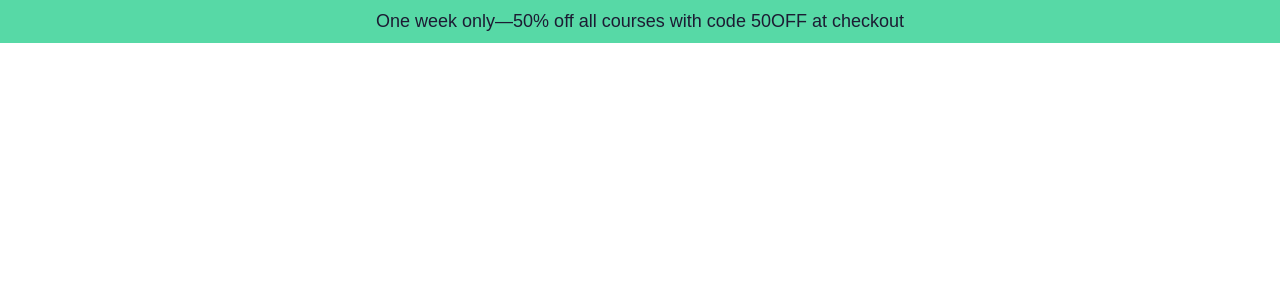
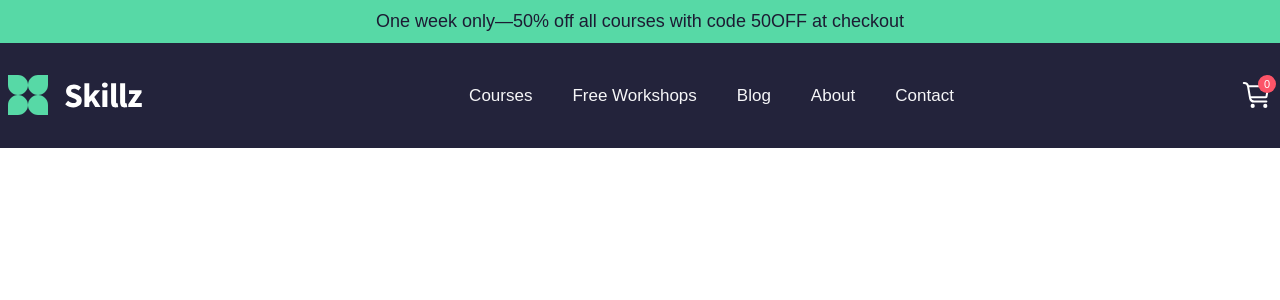
Before and after one commit to uzregxurshid/albisonintern, a React (Create React App) app: page / in a window 1280 px wide. Shown: the top 300 px of the page. Built offline with nearby package versions, Linux system fonts and the light colour scheme; the HTML template or start-up script is replaced by a standard one.

Commit message:
git add .

```diff
--- a/src/components/header.jsx
+++ b/src/components/header.jsx
@@ -1,9 +1,113 @@
+import Logo from '../assets/images/header/logo.svg';
+import Cart from '../assets/images/header/cart.svg';
+import { useRef, useState } from 'react';
 const Header = () => {
+  const styles = {
+    header: "header bg-mainbgblack",
+    container: "container max-w-[1308px] mx-auto",
+    header__container: "header__container flex justify-between items-center pt-[30px] pb-[31px] w1320: px-2",
+    header__logo: "header__logo block",
+    header__link: "header__logo-link",
+    header__logo_img: "header__logo-img md:w-100",
+    header__nav: "header__nav block md:hidden md:w-screen md:h-screen md:bg-mainbgblack md:absolute md:top-0 md:left-0 md:flex md:pt-40 md:justify-center  md:z-[20]",
+    header__nav_list: "header__nav-list flex text-maintextwhite font-normal text-[17px] leading-[27px] first:ml-0 md:flex-col",
+    header__nav_item: "header__nav-item ml-10 md:text-center md:ml-0",
+    header__nav_link: "header__nav-link",
+    header__btn: "header__btn relative",
+    header__btn_img: "header__btn-img",
+    header__btn_badge: "header__btn-badge w-[18px] h-[18px] rounded-full bg-[#FC5468] absolute flex items-center justify-center text-[11px] leading-[18px] font-normal text-[#fff] top-[-4px] right-[-4px]",
+    header__burger_span1: "w-5 h-0.5 block bg-maintextwhite transform duration-500",
+    header__burger_span2: "w-5 h-0.5 block bg-maintextwhite mt-1.5 transform duration-500",
+    header__btns: "header__buttons flex items-center",
+
+  }
+
+  const [toggle, setToggle] = useState({
+    isOpen: false,
+    header__hamburger: "header__hamburger hidden md:block relative ml-4",
+    header__burger_span1: "w-5 h-0.5 block bg-maintextwhite transform duration-500",
+    header__burger_span2: "w-5 h-0.5 block bg-maintextwhite mt-1.5 transform duration-500",
+    header__burger_span3: "w-5 h-0.5 block bg-maintextwhite mt-1.5 transform duration-500",
+  });
+
+  const navRef = useRef();
+
+  const handleToggle = () => {
+    navRef.current.classList.toggle('md:hidden');
+    if (!toggle.isOpen) {
+      setToggle({
+        isOpen: !toggle.isOpen,
+        header__hamburger: "header__hamburger hidden md:block relative ml-4 py-2",
+        header__burger_span1: "w-5 h-0.5 bg-maintextwhite block transform duration-500 rotate-45",
+        header__burger_span2: "hidden",
+        header__burger_span3: "w-5 h-0.5 bg-maintextwhite block transform duration-500 -rotate-45 -translate-y-0.5"
+      });
+    }
+    else {
+      setToggle({
+        isOpen: false,
+        header__hamburger: "header__hamburger hidden md:block relative ml-4",
+        header__burger_span1: "w-5 h-0.5 block bg-maintextwhite transform duration-500",
+        header__burger_span2: "w-5 h-0.5 block bg-maintextwhite mt-1.5 transform duration-500",
+        header__burger_span3: "w-5 h-0.5 block bg-maintextwhite mt-1.5 transform duration-500",
+      });
+    }
+  }
+
+
+
+
+
   return (
-    <div className="header">
-      <div className="container max-w-[1308px] mx-auto">
-        <div className="header__container">
+    <div className={styles.header}>
+      <div className={styles.container}>
+        <div className={styles.header__container}>
+          <div className={styles.header__logo}>
+            <a className={styles.header__link} href="/">
+              <img className={styles.header__logo_img} src={Logo} alt="logo" />
+            </a>
+          </div>
 
+          <div className={styles.header__nav} onClick={handleToggle} ref={navRef}>
+            <ul className={styles.header__nav_list}>
+              <li className={styles.header__nav_item}>
+                <a className={styles.header__nav_link} href="/">
+                  Courses
+                </a>
+              </li>
+              <li className={styles.header__nav_item}>
+                <a className={styles.header__nav_link} href="/">
+                  Free Workshops
+                </a>
+              </li>
+              <li className={styles.header__nav_item}>
+                <a className={styles.header__nav_link} href="/">
+                  Blog
+                </a>
+              </li>
+              <li className={styles.header__nav_item}>
+                <a className={styles.header__nav_link} href="/">
+                  About
+                </a>
+              </li>
+              <li className={styles.header__nav_item}>
+                <a className={styles.header__nav_link} href="/">
+                  Contact
+                </a>
+              </li>
+            </ul>
+          </div>
+          <div className={styles.header__btns}>
+            <button className={styles.header__btn} aria-label="cart" aria-hidden="true" type="button">
+              <img className={styles.header__btn_img} src={Cart} alt="cart" />
+              <span className={styles.header__btn_badge}>0</span>
+            </button>
+            <button className={toggle.header__hamburger} type="button" onClick={handleToggle}>
+              <span className={toggle.header__burger_span1}></span>
+              <span className={toggle.header__burger_span2}></span>
+              <span className={toggle.header__burger_span3}></span>
+            </button>
+          </div>
         </div>
       </div>
     </div>
--- a/src/components/suggest.jsx
+++ b/src/components/suggest.jsx
@@ -1,9 +1,16 @@
 const Suggest = () => {
+  const styles = {
+    suggest:"suggest bg-mainbggreen",
+    container: "container max-w-[1404px] px-4 mx-auto",
+    suggest__container: "sugget__container flex justify-center",
+    suggest__text: "suggest__tex text-lg leading-[27px] text-center text-maintext py-2 font-normal md:text-[16px]",
+
+  }
   return (
-    <div className="suggest bg-mainbggreen">
-      <div className="container max-w-[1404px] px-4">
-        <div className="sugget__container flex flex-col align-center justify-center">
-          <p className="text-lg leading-[27px] text-center text-maintext py-2">
+    <div className={styles.suggest}>
+      <div className={styles.container}>
+        <div className={styles.suggest__container}>
+          <p className={styles.suggest__text}>
             One week only—50% off all courses with code 50OFF at checkout
           </p>
         </div>
--- a/tailwind.config.js
+++ b/tailwind.config.js
@@ -5,20 +5,15 @@ module.exports = {
   theme: {
     extend: {},
     screens: {
-			xl: { max: "1279px" },
-			// => @media (max-width: 1279px) { ... }
-
-			lg: { max: "1023px" },
-			// => @media (max-width: 1023px) { ... }
-
-			md: { max: "767px" },
-			// => @media (max-width: 767px) { ... }
-
-			sm: { max: "639px" },
-			// => @media (max-width: 639px) { ... }
-		},
+			xl: { max: "1280px" },
+			lg: { max: "1024px" },
+			md: { max: "768px" },
+			sm: { max: "640px" },
+      w1320: { max: "1320px" },
+    },
     colors: {
       maintext: "#1C1C33",
+      maintextwhite: "#F6F6F8",
       mainbggreen: "#57D9A6",
       mainbgblack: "#23233B"
     }
```
Also changed, not shown: src/assets/images/header/cart.svg (added), src/assets/images/header/logo.svg (added).
